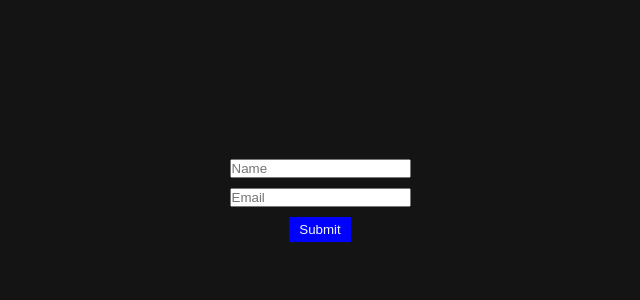
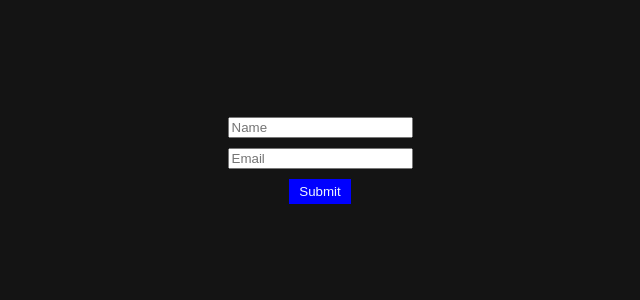
Before and after one commit to MikeMikeRx/React-2-Practice-App, a React (Create React App) app: page / in a window 1280 px wide. Shown: the top 300 px of the page, without its empty margins (320-960 px from the left). Built offline with nearby package versions, Linux system fonts and the light colour scheme.

Commit message:
Add user input form with state and display list of submitted users

```diff
--- a/src/App.js
+++ b/src/App.js
@@ -42,6 +42,16 @@ const App = () => {
 
       <input type="submit"/>
     </form>
+
+    {users.map( (oneUser, index) => {
+      const {fullName, email} = oneUser
+
+      return <div className="item" key={index}>
+        <h4>{fullName}</h4>
+        <p>{email}</p>
+      </div>
+    })}
+
   </article>
 
 }
--- a/src/index.css
+++ b/src/index.css
@@ -1,15 +1,13 @@
-*{
+
+body {
+  background-color: #141414;
+  color: aliceblue;
   margin: 0px;
   padding: 0px;
 }
 
-body {
-  background-color: #141414;
-  color: aliceblue;
-}
-
 form {
-  height: 50vh;
+  height: 40vh;
   display: flex;
   flex-direction: column;
   justify-content: center;
@@ -31,7 +29,7 @@ input[type="submit"] {
 
 .item {
   text-align: center;
-  box-shadow: 0px 0px 1px blue;
+  box-shadow: 0px 0px 10px blue;
   width: 300px;
   margin: 10px auto;
   padding-top: 5px;
```
